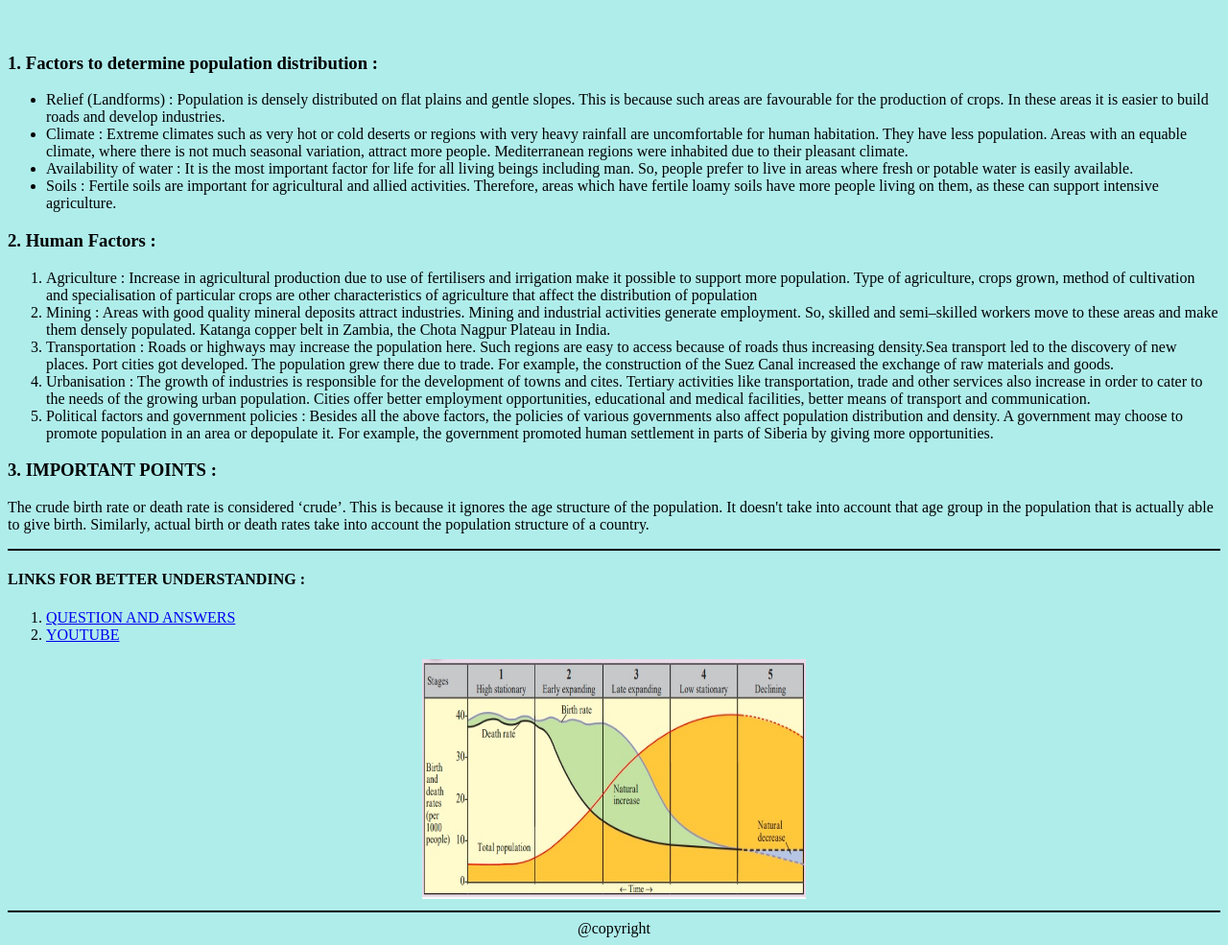
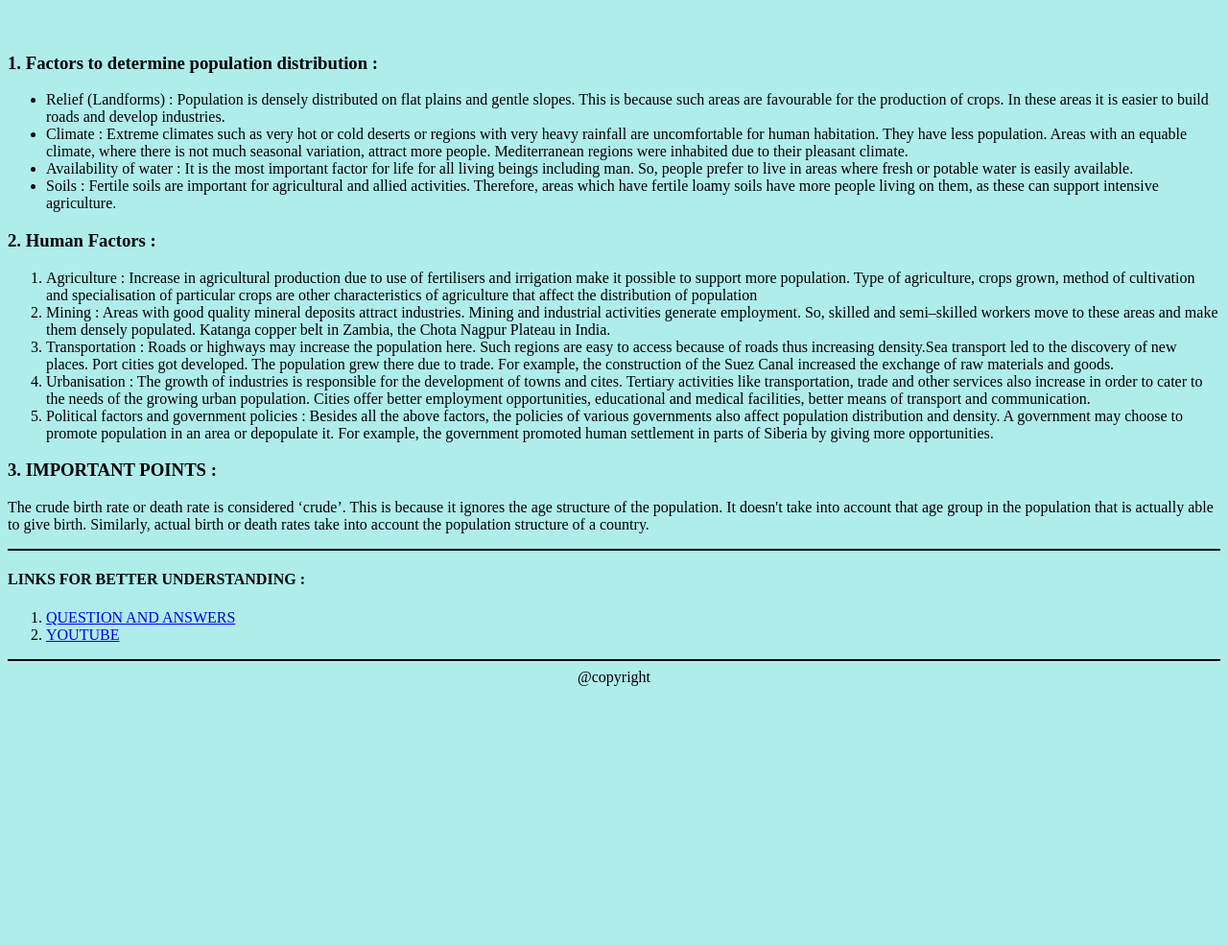
Before and after one commit to MAYUR-NK/CLASS12-GEOGRAPHY-CH1, a plain HTML site: page index.html in a window 1280 px wide. Shown: the part 109-1094 px from the top of the page at 96% size. After the commit the page ends 832 px from the top, so only its background shows below. Drawn offline with Linux system fonts and the light colour scheme; files whose address does not match are found by name.

Commit message:
Update index.html

```diff
--- a/index.html
+++ b/index.html
@@ -86,7 +86,6 @@ Siberia by giving more opportunities.</li>
 <li><a href="https://www.shaalaa.com/textbook-solutions/c/balbharati-solutions-geography-12th-standard-hsc-maharashtra-state-board-chapter-1-population-part-1_3276"> QUESTION AND ANSWERS </a></li>
 <li><a href="https://www.youtube.com/watch?v=dlF99Mn7hRc"> YOUTUBE </a>
 </ol>
-<center><image src="file:///C:/Users/Vijay/Desktop/New folder/Untitled.jpg" height="250" width="400"></center>
 <hr color="black">
 <center>@copyright</center>
 </body>
```
